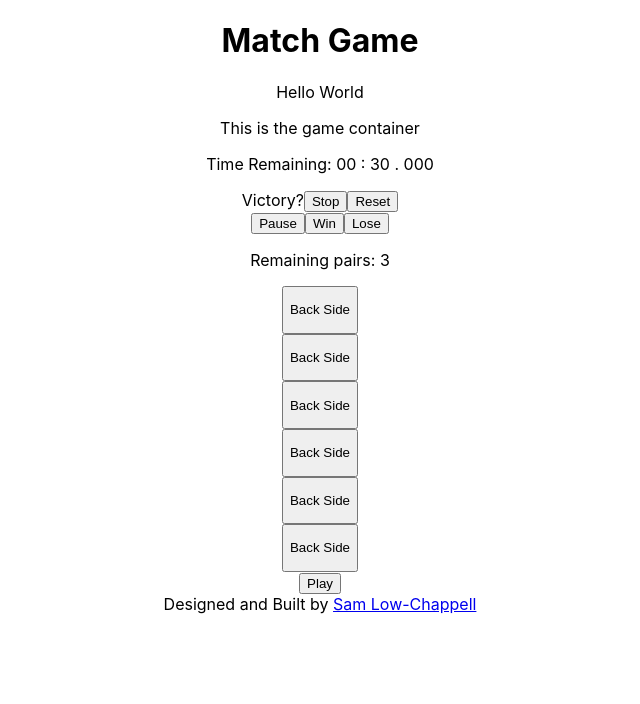
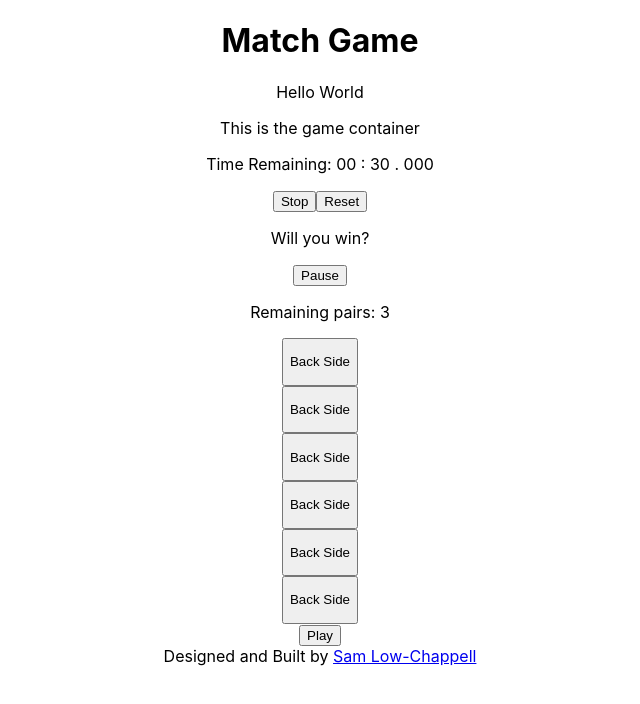
Before and after one commit to sjlowchappell/match-game, a React (Create React App) app: page / in a window 1280 px wide. Shown: the top 704 px of the page, without its empty margins (320-960 px from the left). Built offline with nearby package versions, Linux system fonts and the light colour scheme.

Commit message:
updated timer and game components

```diff
--- a/src/components/game.tsx
+++ b/src/components/game.tsx
@@ -18,12 +18,10 @@ const Game: FC<GameProps> = ({ state, stopTimer, resetTimer, pauseGame, endGame
 		if (state.timer.time >= 0 && state.cards.remainingPairs === 0) {
 			console.log('you won!');
 			endGame(true);
-			// stop timer
 			stopTimer();
 		} else if (state.timer.time <= 0) {
 			console.log('you lost!');
 			endGame(false);
-			// stop timer
 			resetTimer();
 		}
 	}
@@ -32,11 +30,16 @@ const Game: FC<GameProps> = ({ state, stopTimer, resetTimer, pauseGame, endGame
 			<p>This is the game container</p>
 			{/* Timer Component */}
 			<Timer />
+			{state.game.victory === null ? (
+				<p>Will you win?</p>
+			) : state.game.victory ? (
+				<p>You win!</p>
+			) : (
+				<p>You lose...</p>
+			)}
 			{/* Pause buttons */}
 			{/* When clicking pause, it should bring up the modal */}
 			<button onClick={pauseGame}>Pause</button>
-			<button onClick={() => endGame(true)}>Win</button>
-			<button onClick={() => endGame(false)}>Lose</button>
 			{/* Card Gallery Component */}
 			<CardGallery />
 		</div>
--- a/src/components/timer.tsx
+++ b/src/components/timer.tsx
@@ -33,9 +33,6 @@ const Timer: FC<TimerProps> = ({ timer, stopTimer, resetTimer }) => {
 	return (
 		<div>
 			<p>Time Remaining: {format(timer.time)}</p>
-			{/* <span>0:{timer.time}</span> */}
-			<span>Victory?</span>
-			{/* <button onClick={start}>Start</button> */}
 			<button onClick={stop}>Stop</button>
 			<button onClick={reset}>Reset</button>
 		</div>
```
